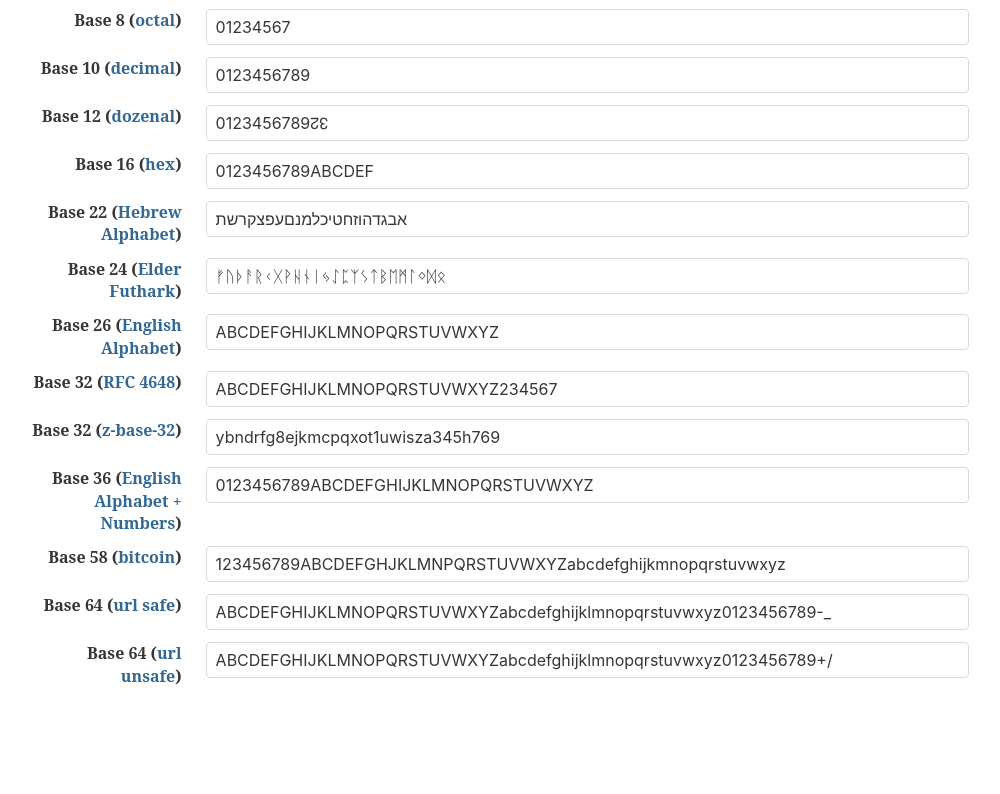
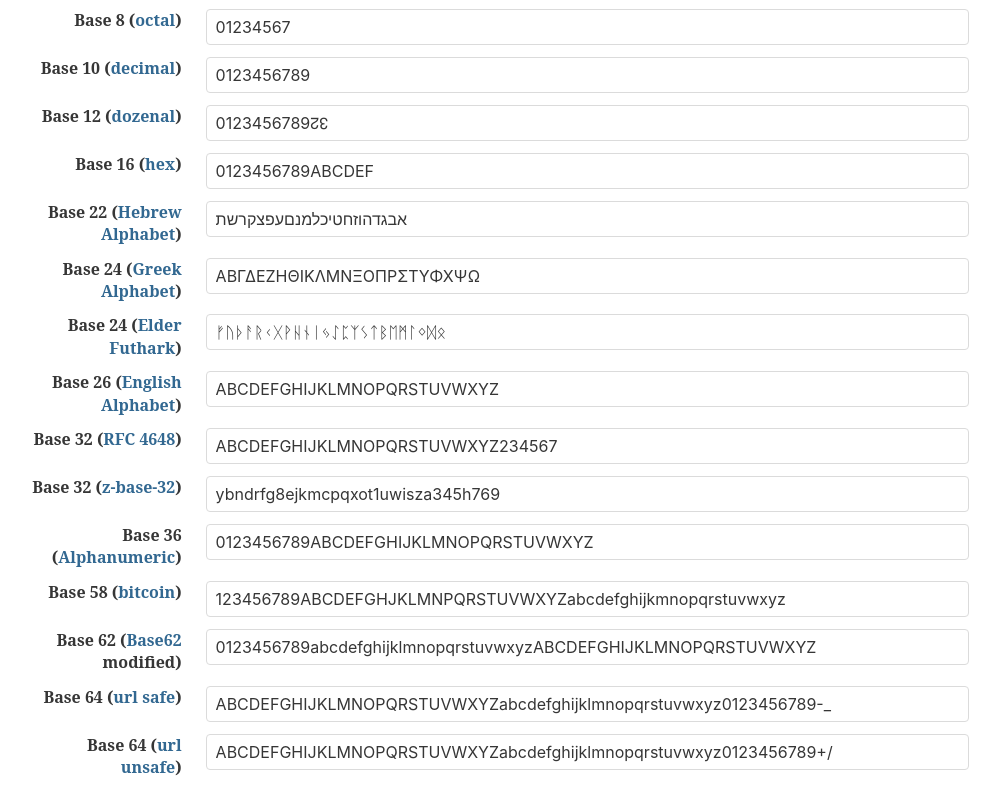
Before and after one commit to Alektryon/gramculator, a plain HTML site: page index.html in a window 1280 px wide. Shown: the part 1050-1844 px from the top of the page, without its empty margins (141-1141 px from the left). Before the commit the page ends 1753 px from the top, so only its background shows below. Drawn offline with nearby package versions, Linux system fonts and the light colour scheme.

Commit message:
Add files via upload

```diff
--- a/index.html
+++ b/index.html
@@ -131,6 +131,19 @@
 
 			<div class="field is-horizontal">
 				<div class="field-label">
+					<label class="label">Base 24 (<a href="https://en.wikipedia.org/wiki/Greek_alphabet">Greek Alphabet</a>)</label>
+				</div>
+				<div class="field-body">
+					<div class="field has-addons">
+						<div class="control is-expanded">
+							<input class="input" type="text" value="ΑΒΓΔΕΖΗΘΙΚΛΜΝΞΟΠΡΣΤΥΦΧΨΩ" readonly>
+						</div>
+					</div>
+				</div>
+			</div>
+
+			<div class="field is-horizontal">
+				<div class="field-label">
 					<label class="label">Base 24 (<a href="https://en.wikipedia.org/wiki/Elder_Futhark">Elder Futhark</a>)</label>
 				</div>
 				<div class="field-body">
@@ -183,7 +196,7 @@
 
 			<div class="field is-horizontal">
 				<div class="field-label">
-					<label class="label">Base 36 (<a href="https://en.wikipedia.org/wiki/Base36">English Alphabet + Numbers</a>)</label>
+					<label class="label">Base 36 (<a href="https://en.wikipedia.org/wiki/Base36">Alphanumeric</a>)</label>
 				</div>
 				<div class="field-body">
 					<div class="field has-addons">
@@ -202,6 +215,19 @@
 					<div class="field has-addons">
 						<div class="control is-expanded">
 							<input class="input" type="text" value="123456789ABCDEFGHJKLMNPQRSTUVWXYZabcdefghijkmnopqrstuvwxyz" readonly>
+						</div>
+					</div>
+				</div>
+			</div>
+
+			<div class="field is-horizontal">
+				<div class="field-label">
+					<label class="label">Base 62 (<a href="https://en.wikipedia.org/wiki/Base62">Base62</a> modified)</label>
+				</div>
+				<div class="field-body">
+					<div class="field has-addons">
+						<div class="control is-expanded">
+							<input class="input" type="text" value="0123456789abcdefghijklmnopqrstuvwxyzABCDEFGHIJKLMNOPQRSTUVWXYZ" readonly>
 						</div>
 					</div>
 				</div>
```
